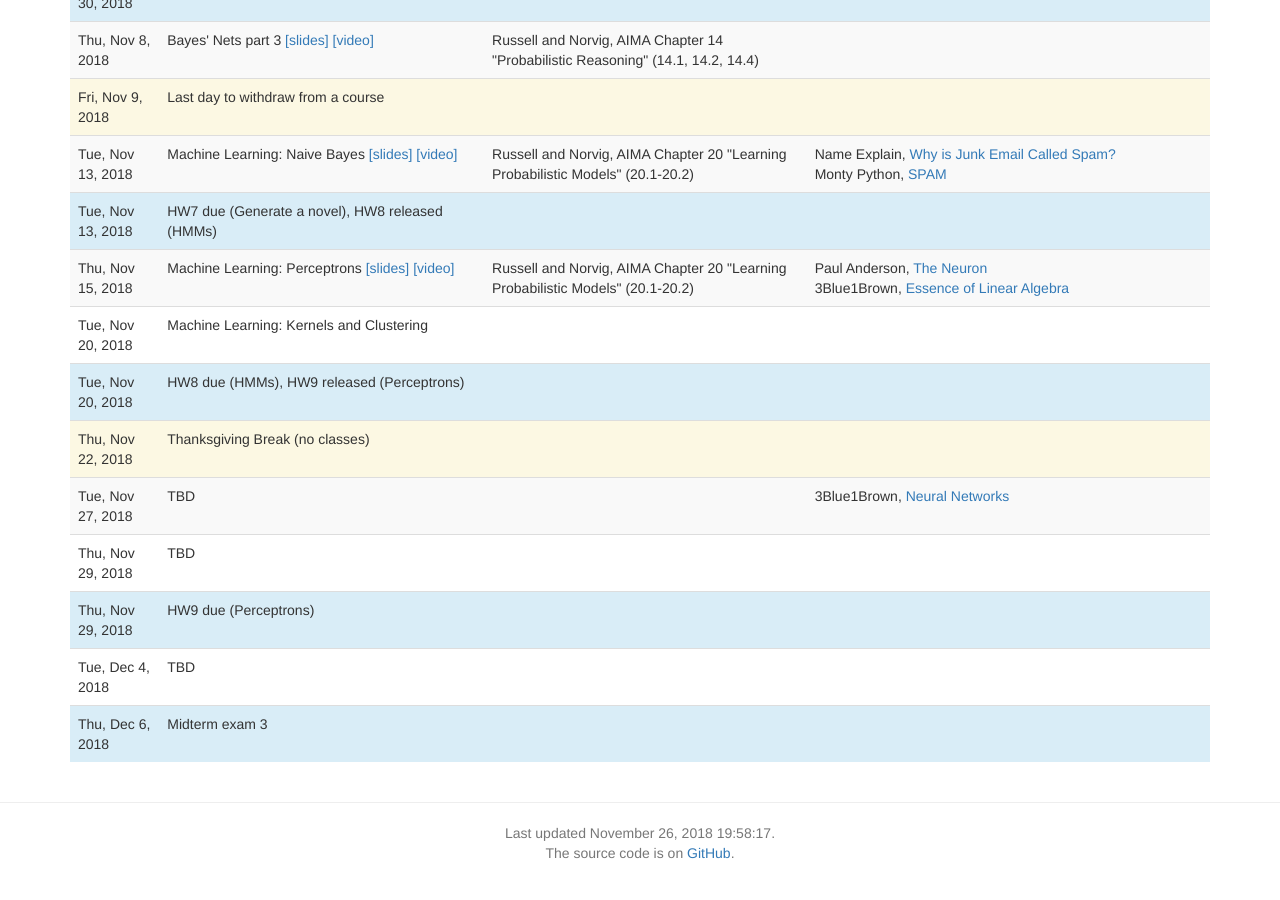
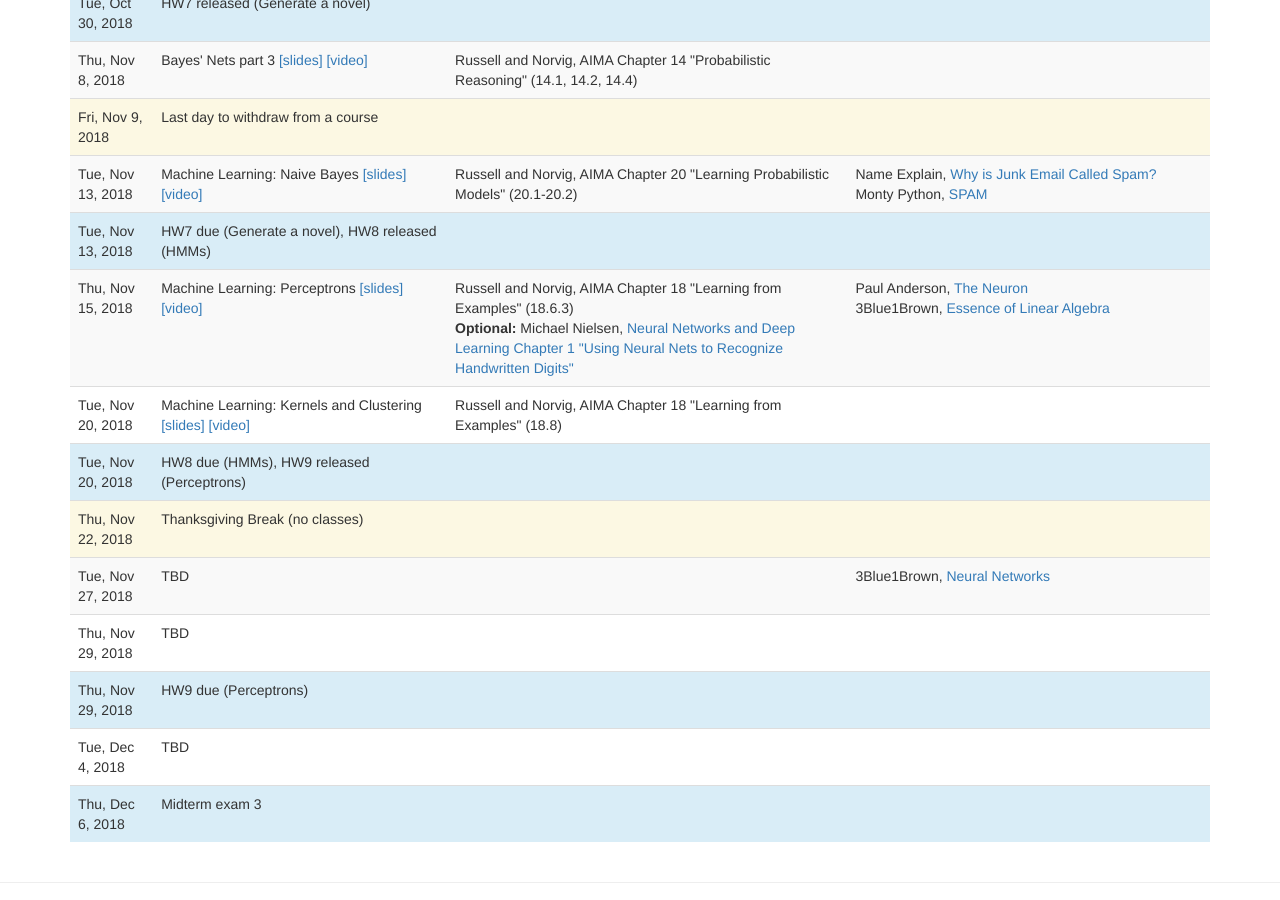
Before and after one commit to artificial-intelligence-class/artificial-intelligence-class.github.io, a Jekyll site: the page built from lectures.md, in a window 1280 px wide and 900 px high, scrolled down 2573 px. Built offline with Jekyll 4.4.1, drawn with Linux system fonts in a browser that asks for light colours; nearby versions of some CDN libraries; a script that is not in the unit is left out; before the commit the page ends 3436 px from its top, so only the background shows below that.

Commit message:
Perceptrons, Kernels and KNN lecture

```diff
--- a/_data/lectures.yaml
+++ b/_data/lectures.yaml
@@ -423,9 +423,14 @@
   recording: https://upenn.hosted.panopto.com/Panopto/Pages/Viewer.aspx?id=2f93efb7-8edf-4907-b93a-a9460066d2a8
   readings:
     -
-      title: AIMA Chapter 20 "Learning Probabilistic Models" (20.1-20.2)
+      title: AIMA Chapter 18 "Learning from Examples" (18.6.3)
       authors: Russell and Norvig
       optional: false
+    -
+      title: Neural Networks and Deep Learning Chapter 1 "Using Neural Nets to Recognize Handwritten Digits"
+      authors: Michael Nielsen
+      url: http://neuralnetworksanddeeplearning.com/chap1.html
+      optional: true
   videos:
     -
       authors: Paul Anderson
@@ -437,9 +442,14 @@
       title: Essence of Linear Algebra
 -
   date: 2018-11-20
-  slides:
-  title:  Machine Learning&colon; Kernels and Clustering
+  slides: 21-Perceptrons-KNNs-and-Kernels.pdf
+  title: Machine Learning&colon; Kernels and Clustering
+  recording: https://upenn.hosted.panopto.com/Panopto/Pages/Viewer.aspx?id=087eea08-6db6-43c8-b12d-a9460066d2c4
   readings:
+    -
+      title: AIMA Chapter 18 "Learning from Examples" (18.8)
+      authors: Russell and Norvig
+      optional: false
 -
   date: 2018-11-20
   title:  HW8 due (HMMs), HW9 released (Perceptrons)
```
Also changed, not shown: 1 other file.
